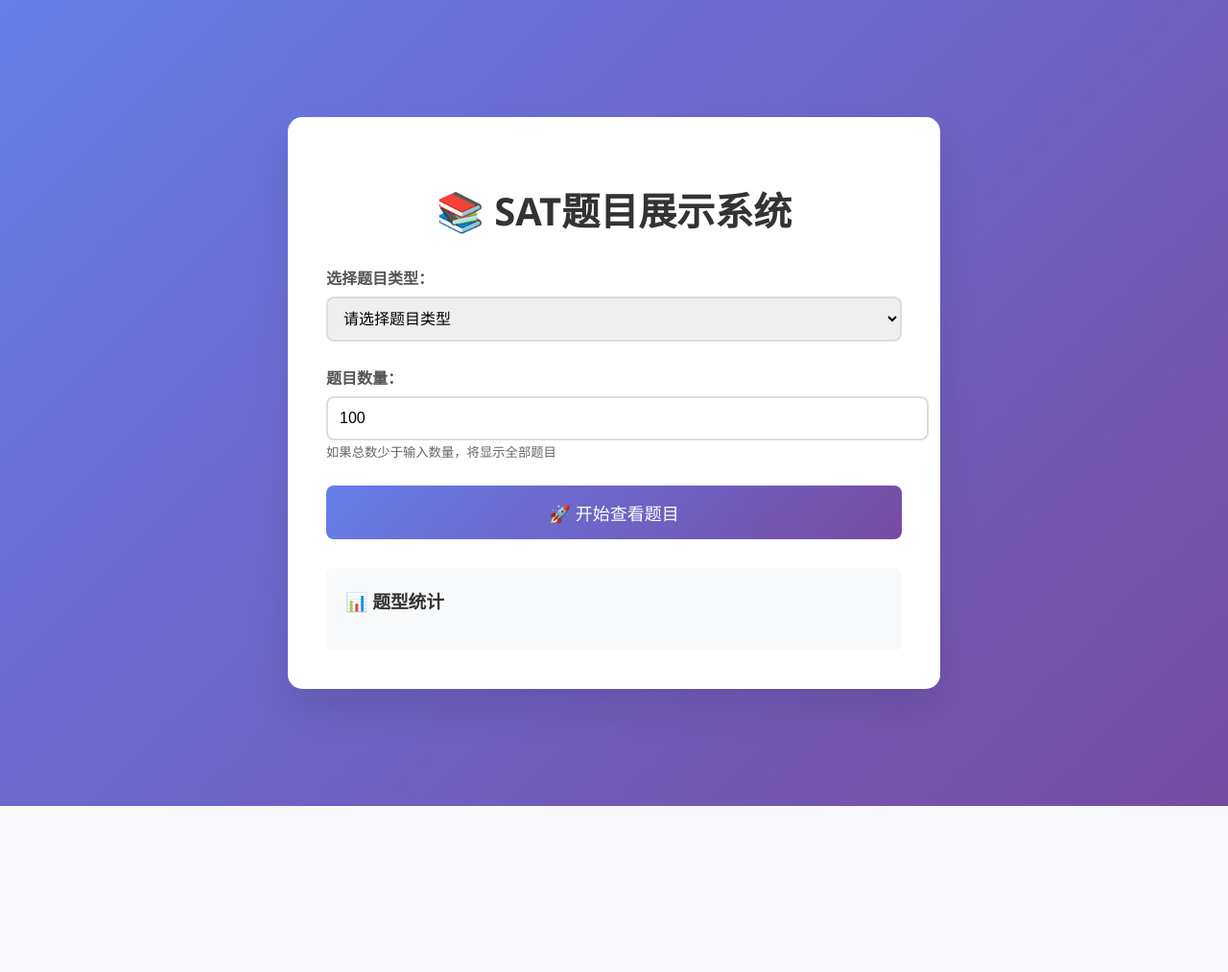
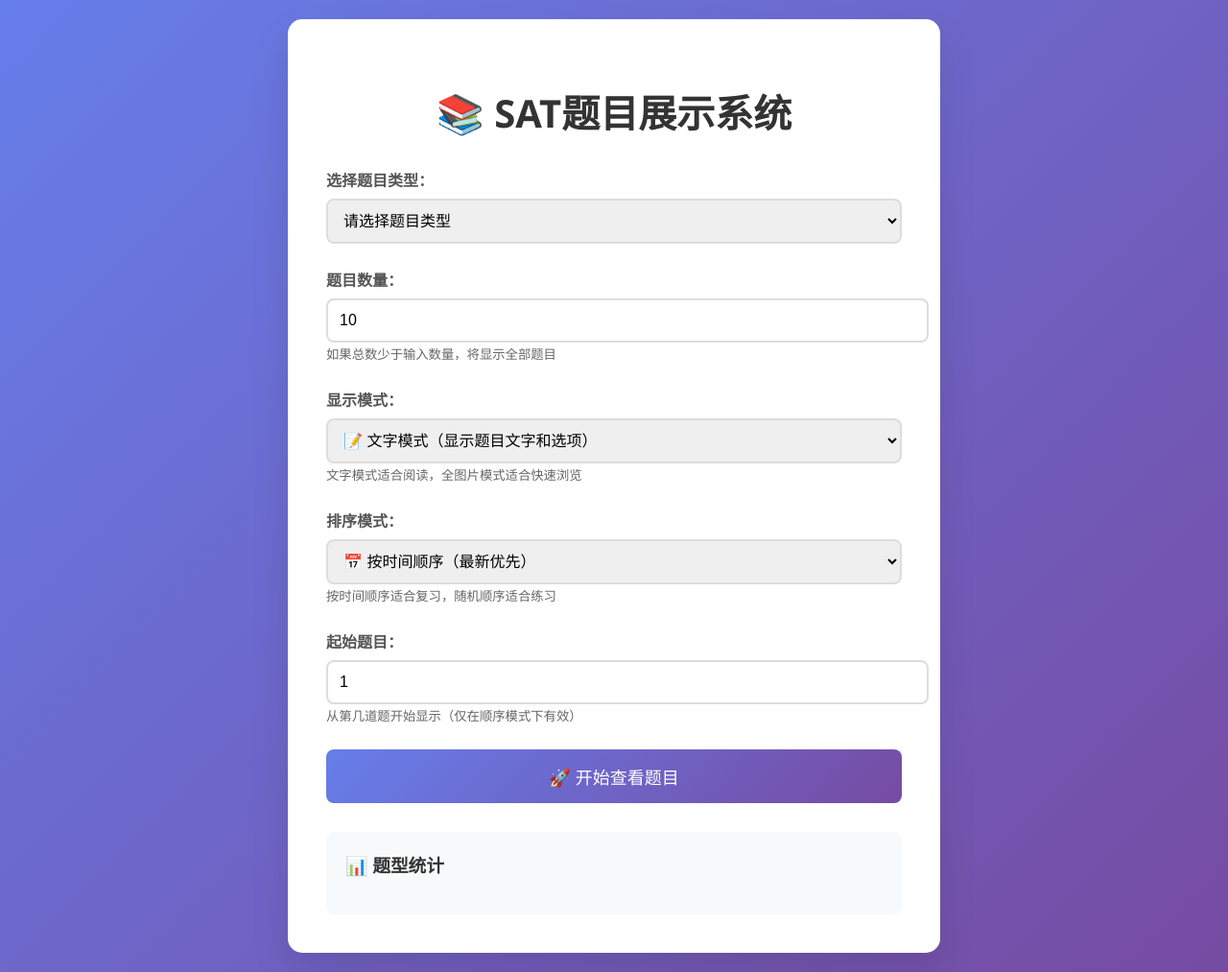
Before and after one commit to skyvense/SatExam, a Flask app: page / in a window 1280 px wide. Shown: the whole page at 96% size. Before the commit the page ends 840 px from the top, so only its background shows below. Run offline with Flask 3, Linux system fonts and the light colour scheme; data that the repository does not hold is empty.

Commit message:
optimized

```diff
--- a/src/www/app.py
+++ b/src/www/app.py
@@ -62,19 +62,31 @@ def get_question_types():
 
     return results
 
-def get_questions_by_type(question_type, limit=100):
+def get_questions_by_type(question_type, limit=100, order='time', start_question=1):
     """根据题型获取题目"""
     conn = get_db_connection()
     cursor = conn.cursor()
 
-    cursor.execute("""
-        SELECT id, file_path, question_id, question_type, content, options, confidence, add_time
-        FROM questions
-        WHERE question_type = ?
-        AND (options IS NOT NULL AND LENGTH(options) >= 10)
-        ORDER BY add_time DESC
-        LIMIT ?
-    """, (question_type, limit))
+    if order == 'random':
+        # 随机排序
+        cursor.execute("""
+            SELECT id, file_path, question_id, question_type, content, options, confidence, add_time
+            FROM questions
+            WHERE question_type = ?
+            AND (options IS NOT NULL AND LENGTH(options) >= 10)
+            ORDER BY RANDOM()
+            LIMIT ?
+        """, (question_type, limit))
+    else:
+        # 按时间排序（默认），支持起始位置
+        cursor.execute("""
+            SELECT id, file_path, question_id, question_type, content, options, confidence, add_time
+            FROM questions
+            WHERE question_type = ?
+            AND (options IS NOT NULL AND LENGTH(options) >= 10)
+            ORDER BY add_time DESC
+            LIMIT ? OFFSET ?
+        """, (question_type, limit, start_question - 1))
 
     results = cursor.fetchall()
     conn.close()
@@ -92,18 +104,36 @@ def questions():
     """题目展示页面"""
     question_type = request.args.get('type')
     limit = int(request.args.get('limit', 100))
+    mode = request.args.get('mode', 'text')
+    order = request.args.get('order', 'time')
+    start_question = int(request.args.get('start_question', 1))
 
     if not question_type:
         return "请选择题目类型", 400
 
-    questions = get_questions_by_type(question_type, limit)
+    # 如果是随机模式，忽略起始题目参数
+    if order == 'random':
+        start_question = 1
+
+    questions = get_questions_by_type(question_type, limit, order, start_question)
     type_description = QUESTION_TYPES.get(question_type, question_type)
 
-    return render_template('questions.html',
-                         questions=questions,
-                         question_type=question_type,
-                         type_description=type_description,
-                         total_count=len(questions))
+    if mode == 'images':
+        return render_template('questions_images.html',
+                             questions=questions,
+                             question_type=question_type,
+                             type_description=type_description,
+                             total_count=len(questions),
+                             order=order,
+                             start_question=start_question)
+    else:
+        return render_template('questions.html',
+                             questions=questions,
+                             question_type=question_type,
+                             type_description=type_description,
+                             total_count=len(questions),
+                             order=order,
+                             start_question=start_question)
 
 @app.route('/api/question_types')
 def api_question_types():
@@ -120,11 +150,17 @@ def api_questions():
     """API: 获取题目列表"""
     question_type = request.args.get('type')
     limit = int(request.args.get('limit', 100))
+    order = request.args.get('order', 'time')
+    start_question = int(request.args.get('start_question', 1))
 
     if not question_type:
         return jsonify({'error': '请选择题目类型'}), 400
 
-    questions = get_questions_by_type(question_type, limit)
+    # 如果是随机模式，忽略起始题目参数
+    if order == 'random':
+        start_question = 1
+
+    questions = get_questions_by_type(question_type, limit, order, start_question)
 
     return jsonify([{
         'id': row['id'],
--- a/src/www/templates/index.html
+++ b/src/www/templates/index.html
@@ -111,8 +111,32 @@
 
             <div class="form-group">
                 <label for="limit">题目数量：</label>
-                <input type="number" name="limit" id="limit" value="100" min="1" max="1000" required>
+                <input type="number" name="limit" id="limit" value="10" min="1" max="1000" required>
                 <small style="color: #666;">如果总数少于输入数量，将显示全部题目</small>
+            </div>
+
+            <div class="form-group">
+                <label for="mode">显示模式：</label>
+                <select name="mode" id="mode" required>
+                    <option value="text">📝 文字模式（显示题目文字和选项）</option>
+                    <option value="images">🖼️ 全图片模式（只显示题目图片）</option>
+                </select>
+                <small style="color: #666;">文字模式适合阅读，全图片模式适合快速浏览</small>
+            </div>
+
+            <div class="form-group">
+                <label for="order">排序模式：</label>
+                <select name="order" id="order" required onchange="toggleStartQuestion()">
+                    <option value="time">📅 按时间顺序（最新优先）</option>
+                    <option value="random">🎲 随机顺序</option>
+                </select>
+                <small style="color: #666;">按时间顺序适合复习，随机顺序适合练习</small>
+            </div>
+
+            <div class="form-group" id="startQuestionGroup" style="display: none;">
+                <label for="start_question">起始题目：</label>
+                <input type="number" name="start_question" id="start_question" value="1" min="1" required>
+                <small style="color: #666;">从第几道题开始显示（仅在顺序模式下有效）</small>
             </div>
 
             <button type="submit" class="btn">🚀 开始查看题目</button>
@@ -128,5 +152,26 @@
             {% endfor %}
         </div>
     </div>
+
+    <script>
+        function toggleStartQuestion() {
+            const orderSelect = document.getElementById('order');
+            const startQuestionGroup = document.getElementById('startQuestionGroup');
+            const startQuestionInput = document.getElementById('start_question');
+
+            if (orderSelect.value === 'time') {
+                startQuestionGroup.style.display = 'block';
+                startQuestionInput.required = true;
+            } else {
+                startQuestionGroup.style.display = 'none';
+                startQuestionInput.required = false;
+            }
+        }
+
+        // 页面加载时初始化
+        document.addEventListener('DOMContentLoaded', function() {
+            toggleStartQuestion();
+        });
+    </script>
 </body>
 </html>
```
Also changed, not shown: src/www/templates/questions.html (+19 -0 lines).
